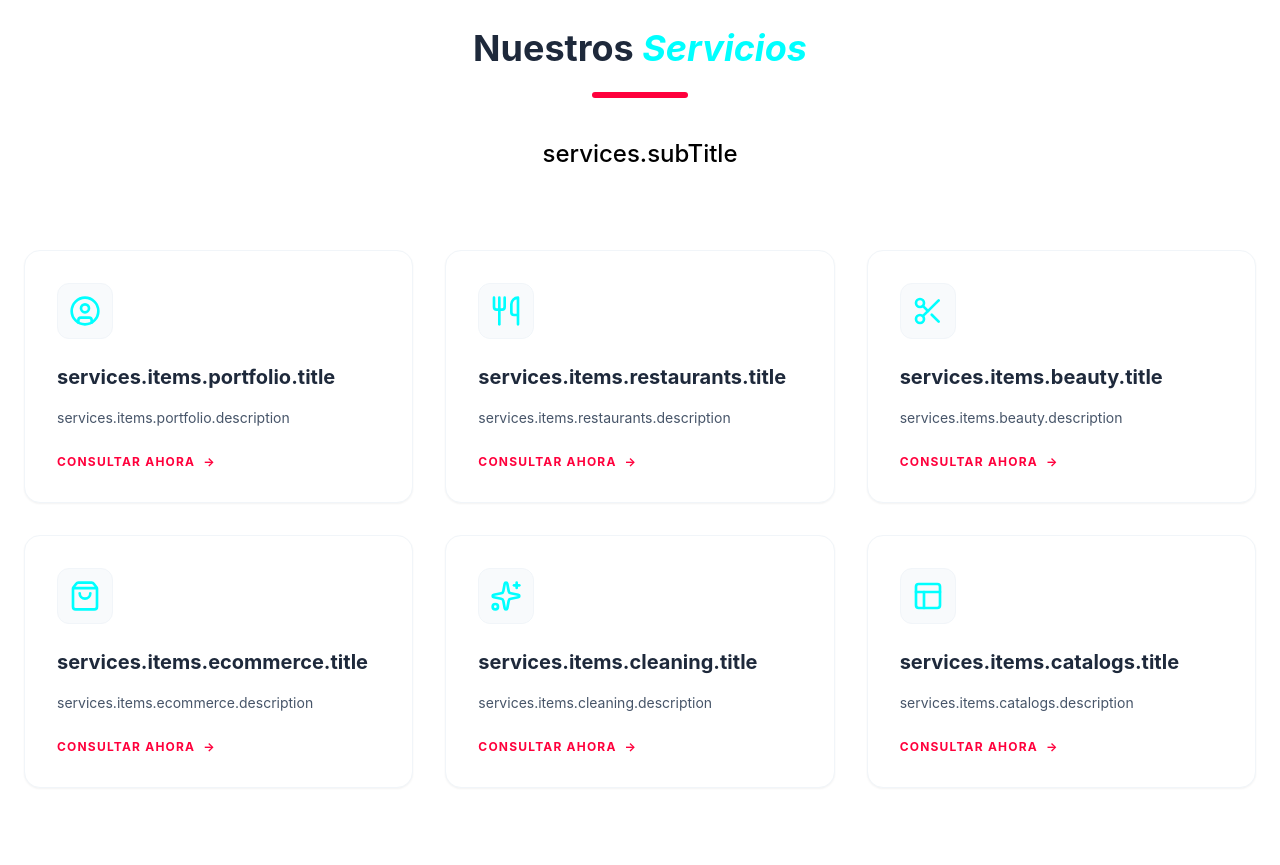
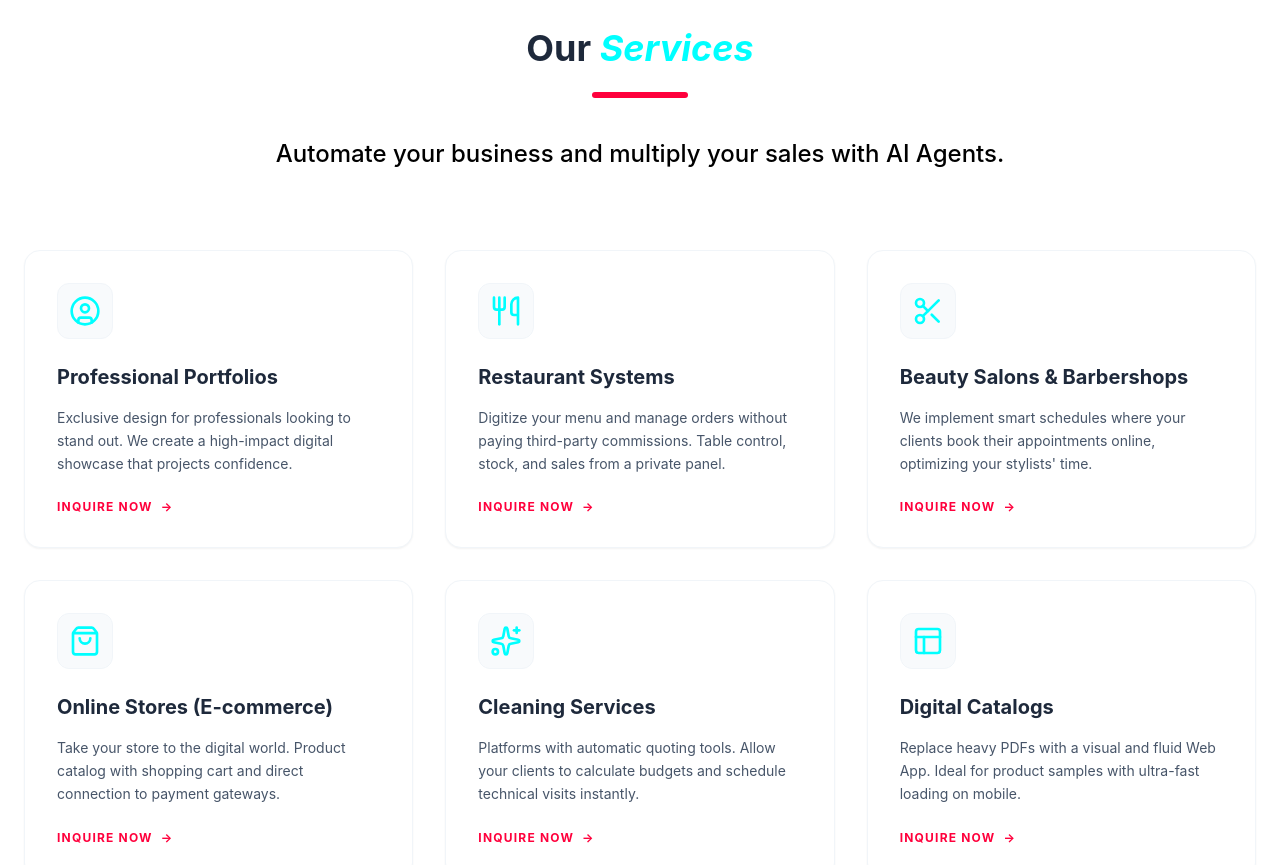
Before and after one commit to johanatoledo/MiPortafolio, a React (Vite) app: page / in a window 1280 px wide. Shown: the part 1380-2245 px from the top of the page. Built offline with nearby package versions, Linux system fonts and the light colour scheme.

Commit message:
New key value added for services

```diff
--- a/src/i18n/messages_en.js
+++ b/src/i18n/messages_en.js
@@ -41,6 +41,37 @@ const messages = {
       content: "Deployment and management of applications using top platforms to ensure identical production environments."
     }
   },
+  services: {
+    mainTitle: "Our <italic>Services</italic>",
+    subTitle: "Automate your business and multiply your sales with AI Agents.",
+    consultCta: "Inquire now",
+    items: {
+      portfolio: {
+        title: "Professional Portfolios",
+        description: "Exclusive design for professionals looking to stand out. We create a high-impact digital showcase that projects confidence."
+      },
+      restaurants: {
+        title: "Restaurant Systems",
+        description: "Digitize your menu and manage orders without paying third-party commissions. Table control, stock, and sales from a private panel."
+      },
+      beauty: {
+        title: "Beauty Salons & Barbershops",
+        description: "We implement smart schedules where your clients book their appointments online, optimizing your stylists' time."
+      },
+      ecommerce: {
+        title: "Online Stores (E-commerce)",
+        description: "Take your store to the digital world. Product catalog with shopping cart and direct connection to payment gateways."
+      },
+      cleaning: {
+        title: "Cleaning Services",
+        description: "Platforms with automatic quoting tools. Allow your clients to calculate budgets and schedule technical visits instantly."
+      },
+      catalogs: {
+        title: "Digital Catalogs",
+        description: "Replace heavy PDFs with a visual and fluid Web App. Ideal for product samples with ultra-fast loading on mobile."
+      }
+    }
+  },
   contact: {
     title: "Let's talk about your project",
     name: "Your Name",
--- a/src/i18n/messages_es.js
+++ b/src/i18n/messages_es.js
@@ -41,6 +41,37 @@ const messages = {
       content: "Despliegue y gestión de aplicaciones con las mejores plataformas para asegurar entornos de producción idénticos."
     }
   },
+  services: {
+    mainTitle: "Nuestros <italic>Servicios</italic>",
+    subTitle: "Automatiza tu negocio y multiplica tus ventas con Agentes de IA.",
+    consultCta: "Consultar ahora",
+    items: {
+      portfolio: {
+        title: "Portafolios Profesionales",
+        description: "Diseño exclusivo para profesionales que buscan destacar. Creamos una vitrina digital de alto impacto que proyecta confianza."
+      },
+      restaurants: {
+        title: "Sistemas para Restaurantes",
+        description: "Digitaliza tu menú y gestiona pedidos sin pagar comisiones a terceros. Control de mesas, stock y ventas desde un panel privado."
+      },
+      beauty: {
+        title: "Salones de Belleza y Barberías",
+        description: "Implementamos agendas inteligentes donde tus clientes reservan su turno online, optimizando el tiempo de tus estilistas."
+      },
+      ecommerce: {
+        title: "Tiendas Online (E-commerce)",
+        description: "Lleva tu tienda al mundo digital. Catálogo de productos con carrito de compras y conexión directa a pasarelas de pago."
+      },
+      cleaning: {
+        title: "Servicios de Limpieza",
+        description: "Plataformas con cotizadores automáticos. Permite que tus clientes calculen presupuestos y agenden visitas técnicas al instante."
+      },
+      catalogs: {
+        title: "Catálogos Digitales",
+        description: "Sustituye los PDF pesados por una Web App visual y fluida. Ideal para muestras de productos con carga ultra rápida."
+      }
+    }
+  },
 
   contact: {
     title: "Hablemos sobre tu proyecto",
```
